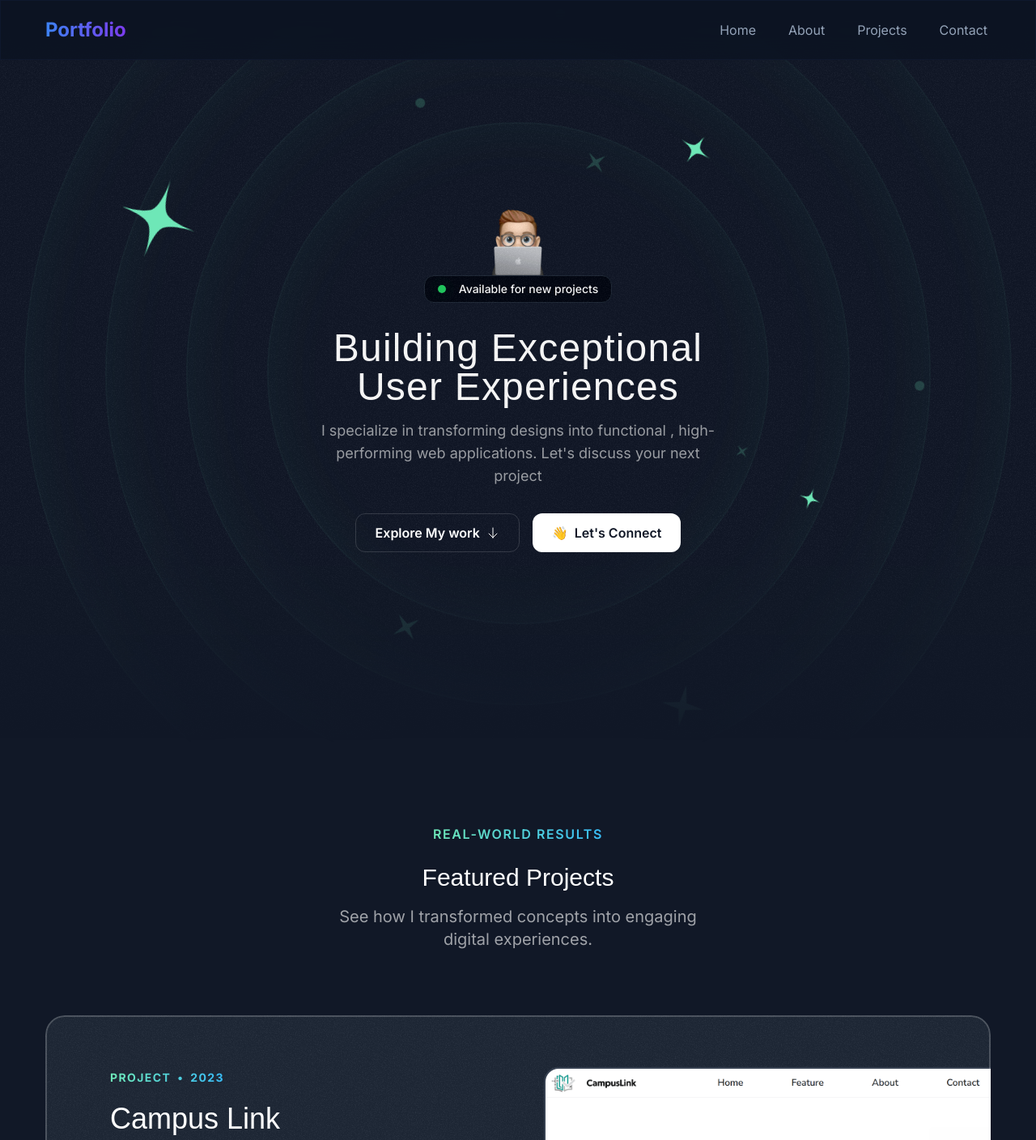
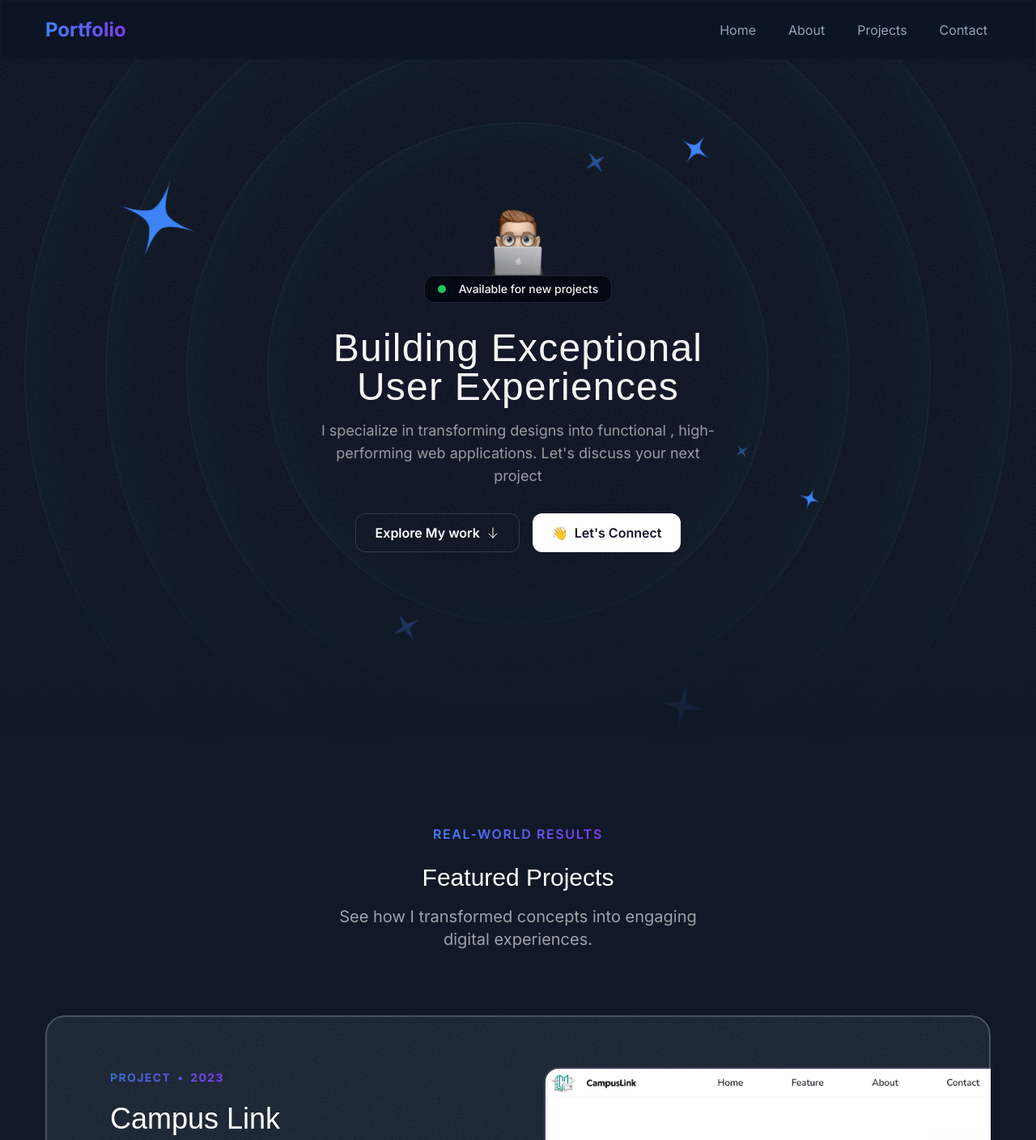
Before and after one commit to Akshaythakur766/Portfolio, a Next.js app: page / in a window 1280 px wide. Shown: the top 1408 px of the page at 81% size. Built offline with nearby package versions, Linux system fonts and the light colour scheme; a web font is replaced by a local one.

Commit message:
Feat : theme configure

```diff
--- a/src/app/layout.tsx
+++ b/src/app/layout.tsx
@@ -31,10 +31,13 @@ export default function RootLayout({
           `bg-gray-900 text-white antialiased font-sans `
         )}
       >
+        <div  className="-z-100">
+
         <Navigation />
 
         {children}
         <Footer/>
+        </div>
       </body>
     </html>
   );
--- a/src/components/CardHeader/CardHeader.tsx
+++ b/src/components/CardHeader/CardHeader.tsx
@@ -12,7 +12,7 @@ export default function CardHeader({
   return (
     <div className={twMerge("flex flex-col p-6 md:py-8 md:px-10 ", className)}>
       <div className="inline-flex items-center gap-2">
-        <StarIcon className="size-9 text-emerald-300" />
+        <StarIcon className="size-9 text-primary" />
         <h3 className="font-serif text-3xl">{title}</h3>
       </div>
       <p className="txet-sm lg:text-base max-w-xs text-white/60 mt-2 ">{description}</p>
--- a/src/components/SectionHeader/SectionHeader.tsx
+++ b/src/components/SectionHeader/SectionHeader.tsx
@@ -1,17 +1,17 @@
-export default function SectionHeader({ title, eyebrow, description }:{
-    title?:string,
-    eyebrow?:string,
-    description?:string
+export default function SectionHeader({ title, eyebrow, description }: {
+  title?: string,
+  eyebrow?: string,
+  description?: string
 }) {
   return (
     <>
       <div className="flex justify-center">
-        <p className="uppercase font-semibold tracking-widest bg-gradient-to-r from-emerald-300 to-sky-400 text-transparent bg-clip-text text-center">
+        <p className="uppercase font-semibold tracking-widest bg-gradient-to-r from-primary to-accent text-transparent bg-clip-text text-center">
           {eyebrow}
         </p>
       </div>
       <h2 className="font-serif text-3xl md:text:5xl text-center mt-6 ">
-       {title}
+        {title}
       </h2>
       <p className="text-center md:text-lg text-white/60 mt-4 max-w-md mx-auto lg:text-xl">
         {description}
--- a/src/components/TechIcon/TechIcon.tsx
+++ b/src/components/TechIcon/TechIcon.tsx
@@ -9,8 +9,8 @@ export default function TechIcon({
       <Component className="size-10 fill-[url(#tech-icon)]" />
       <svg className="size-0  absolute" >
         <linearGradient id="tech-icon">
-            <stop offset='0%' stopColor="rgb(110 231 183)"/>
-            <stop offset='100%' stopColor="rgb(56 189 248)"/>
+          <stop offset="0%" stop-color="rgb(47, 128, 237)" />
+          <stop offset="100%" stop-color="rgb(138, 43, 226)" />
         </linearGradient>
       </svg>
     </>
--- a/src/sections/About/About.tsx
+++ b/src/sections/About/About.tsx
@@ -140,7 +140,7 @@ export const AboutSection = () => {
                 {hobbies.map((hobby) => (
                   <motion.div
                     key={hobby.title}
-                    className="inline-flex  items-center gap-2 px-6 bg-gradient-to-r from-emerald-300 to-sky-400 rounded-full py-1.5 absolute  "
+                    className="inline-flex  items-center gap-2 px-6 bg-gradient-to-r from-primary to-accent rounded-full py-1.5 absolute  "
                     style={{ left: hobby.left, top: hobby.top }}
                     drag
                     dragConstraints={contraintRef}
@@ -161,8 +161,8 @@ export const AboutSection = () => {
                 className="h-full w-full object-cover object-left-top "
               />
               <div className="absolute top-1/2 left-1/2 -translate-x-1/2 -translate-y-1/2 size-20 rounded-full bg-gradient-to-r after:content-[''] after:absolute after:inset-0 after:outline after:outline-2 after:-outline-offset-2 after:rounded-full after:outline-gray-950/30 ">
-                <div className="absolute inset-0 rounded-full bg-gradient-to-r from-emerald-300 to-sky-400 -z-20 animate-ping [animation-duration] "></div>
-                <div className="absolute inset-0 rounded-full bg-gradient-to-r from-emerald-300 to-sky-400 -z-10 "></div>
+                <div className="absolute inset-0 rounded-full bg-gradient-to-r from-primary to-accent -z-20 animate-ping [animation-duration] "></div>
+                <div className="absolute inset-0 rounded-full bg-gradient-to-r from-primary to-accent -z-10 "></div>
                 <Image
                   src={smileEmoji}
                   alt="smiling Emoji"
--- a/src/sections/Contact/Contact.tsx
+++ b/src/sections/Contact/Contact.tsx
@@ -5,7 +5,7 @@ export const ContactSection = () => {
   return (
     <div className="py-16 pt-12 lg:py-24 lg:pt-20 " id="contact" >
       <div className="container">
-        <div className="bg-gradient-to-r from-emerald-300 to-sky-400 text-gray-900 py-8 px-10 rounded-3xl text-center md:text-left relative overflow-hidden z-0  " >
+        <div className="bg-gradient-to-r from-primary to-accent text-gray-900 py-8 px-10 rounded-3xl text-center md:text-left relative overflow-hidden z-0  " >
           <div className="absolute inset-0 opacity-5 -z-10" style={{backgroundImage:`url(${garinImage.src})`}} ></div>
           <div className="flex flex-col md:flex-row gap-8  md:gap-16 items-center">
             <div>
--- a/src/sections/Feature Projects/Projects.tsx
+++ b/src/sections/Feature Projects/Projects.tsx
@@ -74,7 +74,7 @@ export const ProjectsSection = () => {
             >
               <div className="lg:grid lg:grid-cols-2 lg:gap-16 ">
                 <div className="lg:pb-16">
-                  <div className="bg-gradient-to-r from-emerald-300 to-sky-400 inline-flex font-bold gap-2 uppercase tracking-widest text-sm text-transparent bg-clip-text ">
+                  <div className="bg-gradient-to-r from-primary/80 to-accent inline-flex font-bold gap-2 uppercase tracking-widest text-sm text-transparent bg-clip-text ">
                     <span>{project.company}</span>
                     <span>&bull;</span>
                     <span>{project.year}</span>
--- a/src/sections/Footer/Footer.tsx
+++ b/src/sections/Footer/Footer.tsx
@@ -22,7 +22,7 @@ const FooterLinks = [
 export const Footer = () => {
   return (
     <footer className="relative z-10 overflow-x-clip  " >
-      <div className="absolute h-[400px] w-[1600px] bottom-0 left-1/2 -translate-x-1/2 bg-emerald-300/30  [mask-image:radial-gradient(50%_50%_at_bottom_center,black,transparent)] -z-10"></div>
+      <div className="absolute h-[400px] w-[1600px] bottom-0 left-1/2 -translate-x-1/2 bg-primary/10 [mask-image:radial-gradient(50%_50%_at_bottom_center,black,transparent)] -z-10"></div>
       <div className="container">
         <div className="border-t border-white/15 py-6 text-sm flex gap-8 md:flex-row md:justify-between  flex-col items-center">
           <div className="text-white/40" >&copy; 2025 , All rights reserved</div>
@@ -30,7 +30,7 @@ export const Footer = () => {
             {FooterLinks.map((link) => (
               <Link href={link.href} key={link.title} className=" cursor-pointer inline-flex items-center gap-1.5 cursor-pointer  ">
                 <span className="font-semibold" >{link.title}</span>
-                <ArrowUpRightIcon className="size-4"/>
+                <ArrowUpRightIcon className="size-4" />
               </Link>
             ))}
           </nav>
--- a/src/sections/Hero/Hero.tsx
+++ b/src/sections/Hero/Hero.tsx
@@ -30,7 +30,7 @@ export const HeroSection = () => {
           shouldSpin
           spinDuration="3s"
         >
-          <SparkleIcon className="size-8 text-emerald-300/20 " />
+          <SparkleIcon className="size-8 text-primary/50 " />
         </HeroOrbit>
 
         <HeroOrbit
@@ -41,7 +41,7 @@ export const HeroSection = () => {
           shouldSpin
           spinDuration="3s"
         >
-          <SparkleIcon className="size-5 text-emerald-300/20 " />
+          <SparkleIcon className="size-5 text-primary/50 " />
         </HeroOrbit>
 
         <HeroOrbit
@@ -52,11 +52,11 @@ export const HeroSection = () => {
           shouldSpin
           spinDuration="3s"
         >
-          <SparkleIcon className="size-10 text-emerald-300/20 " />
+          <SparkleIcon className="size-10 text-primary/50 " />
         </HeroOrbit>
 
         <HeroOrbit size={520} rotation={-41} shouldOrbit orbitDuration="36s">
-          <div className="size-3 rounded-full bg-emerald-300/20 " />
+          <div className="size-3 rounded-full bg-prtext-primary/50 " />
         </HeroOrbit>
 
         <HeroOrbit
@@ -67,7 +67,7 @@ export const HeroSection = () => {
           shouldSpin
           spinDuration="6s"
         >
-          <StarIcon className="size-12 text-emerald-300 " />
+          <StarIcon className="size-12 text-primary " />
         </HeroOrbit>
 
         <HeroOrbit
@@ -78,11 +78,11 @@ export const HeroSection = () => {
           shouldSpin
           spinDuration="6s"
         >
-          <StarIcon className="size-8 text-emerald-300 " />
+          <StarIcon className="size-8 text-primary " />
         </HeroOrbit>
 
         <HeroOrbit size={650} rotation={-5} shouldOrbit orbitDuration="42s">
-          <div className="size-3 rounded-full bg-emerald-300/20 " />
+          <div className="size-3 rounded-full bg-prtext-primary/50 " />
         </HeroOrbit>
 
         <HeroOrbit
@@ -93,11 +93,11 @@ export const HeroSection = () => {
           shouldSpin
           spinDuration="3s"
         >
-          <SparkleIcon className="size-14 text-emerald-300/20 " />
+          <SparkleIcon className="size-14 text-primary/50 " />
         </HeroOrbit>
 
         <HeroOrbit size={720} rotation={85} shouldOrbit orbitDuration="46s">
-          <div className="size-3 rounded-full bg-emerald-300/20 " />
+          <div className="size-3 rounded-full bg-prtext-primary/50 " />
         </HeroOrbit>
 
         <HeroOrbit
@@ -108,7 +108,7 @@ export const HeroSection = () => {
           shouldSpin
           spinDuration="6s"
         >
-          <StarIcon className="size-28 text-emerald-300 " />
+          <StarIcon className="size-28 text-primary " />
         </HeroOrbit>
       </div>
       <div className="container">
--- a/src/sections/Tape/Tape.tsx
+++ b/src/sections/Tape/Tape.tsx
@@ -17,7 +17,7 @@ const words = [
 export const TapeSection = () => {
   return (
     <div className="py-16 lg:py-24 overflow-x-clip">
-      <div className="bg-gradient-to-r from-emerald-300 to-sky-400  -rotate-3 -mx-1">
+      <div className="bg-gradient-to-r from-primary to-accent  -rotate-3 -mx-1">
         <div className="flex [mask-image:linear-gradient(to_right,transparent,black_10%,black_90%,transparent)]">
           <div className=" flex flex-none gap-4 py-3 animate-move-left [animation-duration:30s] pr-4 ">
             {[...new Array(2)].fill(0).map((_, idx) => (
```
Also changed, not shown: src/app/globals.css (+8 -0 lines).
